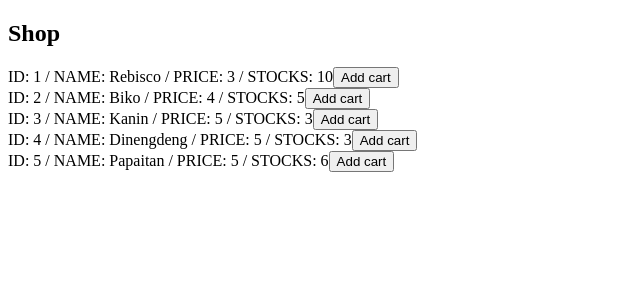
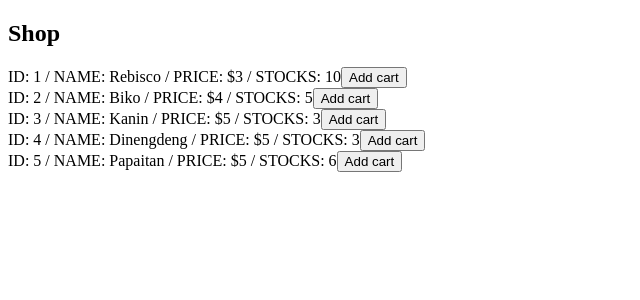
Before and after one commit to reeceballano/react-shop, a React (Create React App) app: page / in a window 1280 px wide. Shown: the top 300 px of the page, without its empty margins (0-640 px from the left). Built offline with nearby package versions, Linux system fonts and the light colour scheme.

Commit message:
created currency component

```diff
--- /dev/null
+++ b/src/components/Currency.js
@@ -0,0 +1,9 @@
+const Currency = () => {
+    return(
+        <>
+            <span>$</span>
+        </>
+    )
+}
+
+export default Currency;
--- a/src/components/Product.js
+++ b/src/components/Product.js
@@ -1,5 +1,6 @@
 import { useContext } from 'react';
 import DataContext from '../context/ProductAPI';
+import Currency from './Currency';
 
 const Product  = ({product}) => {
     const { id, name, price, stocks } = product;
@@ -12,7 +13,7 @@
 
     return(
         <div className={`product-item ${!stocks ? 'out-of-stock' : ''}`}>
-            ID: {id} / NAME: {name} / PRICE: {price} / STOCKS: {stocks}
+            ID: {id} / NAME: {name} / PRICE: <Currency />{price} / STOCKS: {stocks}
             <button onClick={handleCartItem}>Add cart</button>
         </div>
     )
```
